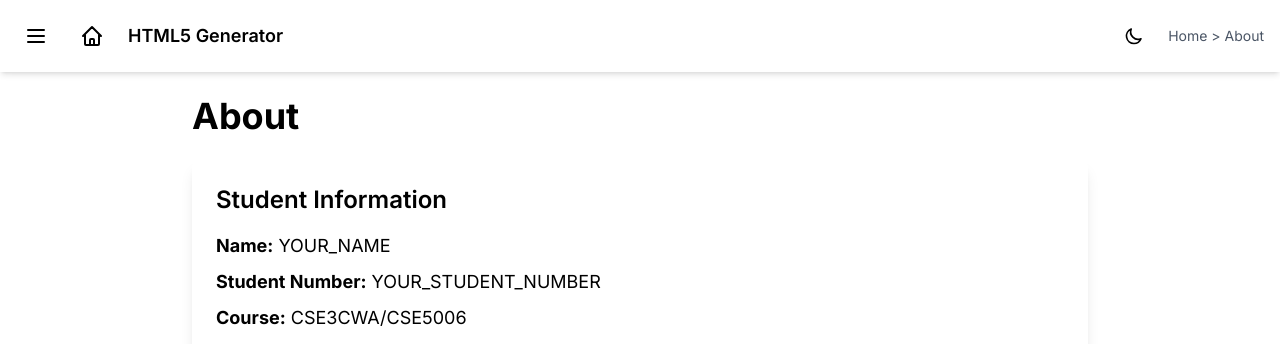
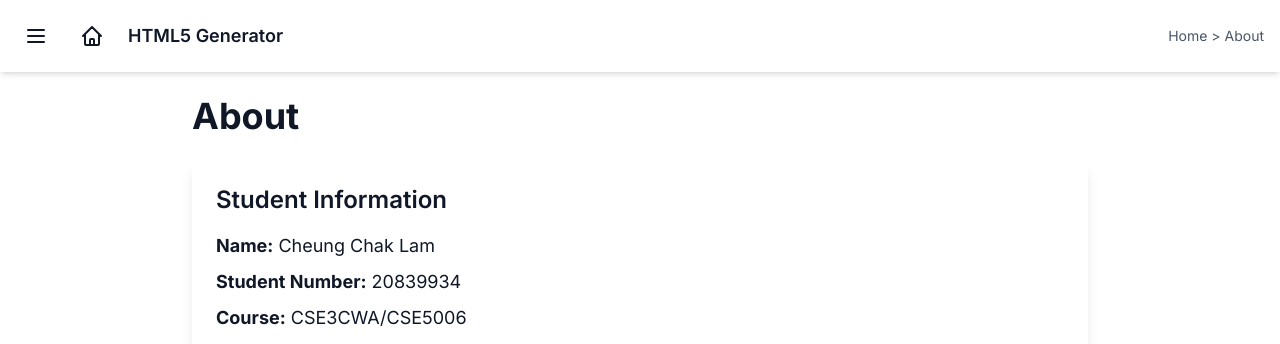
Before and after one commit to zh1030283726/cwa_a1, a Next.js app: page /about in a window 1280 px wide. Shown: the top 344 px of the page. Built offline with nearby package versions, Linux system fonts and the light colour scheme.

Commit message:
Remove Theme Toogle

```diff
--- a/app/about/page.tsx
+++ b/app/about/page.tsx
@@ -2,8 +2,8 @@
 
 export default function About() {
   // Replace with your details
-  const STUDENT_NAME = "YOUR_NAME"
-  const STUDENT_NUMBER = "YOUR_STUDENT_NUMBER"
+  const STUDENT_NAME = "Cheung Chak Lam"
+  const STUDENT_NUMBER = "20839934"
 
   return (
     <div className="max-w-4xl mx-auto">
--- a/app/components/Header.tsx
+++ b/app/components/Header.tsx
@@ -4,7 +4,6 @@ import { useState, useEffect } from 'react'
 import Link from 'next/link'
 import { usePathname } from 'next/navigation'
 import Cookies from 'js-cookie'
-import ThemeToggle from './ThemeToggle'
 
 export default function Header() {
   const [isMenuOpen, setIsMenuOpen] = useState(false)
@@ -72,7 +71,6 @@ export default function Header() {
           </div>
 
           <div className="flex items-center space-x-4">
-            <ThemeToggle />
             <div className="text-sm text-gray-600 dark:text-gray-400 hidden sm:block">
               {getBreadcrumbs()}
             </div>
--- a/app/components/ThemeToggle.tsx
+++ /dev/null
@@ -1,27 +0,0 @@
-'use client'
-
-import { useTheme } from '../providers/ThemeProvider'
-
-export default function ThemeToggle() {
-  const { theme, toggleTheme } = useTheme()
-
-  return (
-    <button
-      onClick={toggleTheme}
-      className="p-2 rounded-md hover:bg-gray-100 dark:hover:bg-gray-700 transition-all duration-200 group"
-      aria-label={`Switch to ${theme === 'light' ? 'dark' : 'light'} mode`}
-    >
-      {theme === 'light' ? (
-        <svg className="w-5 h-5 group-hover:rotate-180 transition-transform duration-500" fill="none" stroke="currentColor" viewBox="0 0 24 24">
-          <path strokeLinecap="round" strokeLinejoin="round" strokeWidth={2}
-            d="M20.354 15.354A9 9 0 018.646 3.646 9.003 9.003 0 0012 21a9.003 9.003 0 008.354-5.646z" />
-        </svg>
-      ) : (
-        <svg className="w-5 h-5 group-hover:rotate-180 transition-transform duration-500" fill="none" stroke="currentColor" viewBox="0 0 24 24">
-          <path strokeLinecap="round" strokeLinejoin="round" strokeWidth={2}
-            d="M12 3v1m0 16v1m9-9h-1M4 12H3m15.364 6.364l-.707-.707M6.343 6.343l-.707-.707m12.728 0l-.707.707M6.343 17.657l-.707.707M16 12a4 4 0 11-8 0 4 4 0 018 0z" />
-        </svg>
-      )}
-    </button>
-  )
-}
--- a/app/globals.css
+++ b/app/globals.css
@@ -1,13 +1,7 @@
 @import "tailwindcss";
 
-[data-theme='dark'] {
 
-    --foreground-rgb: 255, 255, 255;
-    --background-start-rgb: 0, 0, 0;
-    --background-end-rgb: 0, 0, 0;
-}
-
-body {
+html {
   color: rgb(var(--foreground-rgb));
   background: linear-gradient(
       to bottom,
--- a/app/layout.tsx
+++ b/app/layout.tsx
@@ -24,6 +24,15 @@ export default function RootLayout({
   return (
     <html lang="en" suppressHydrationWarning className="transition-colors duration-300">
       <body className={`${inter.className} min-h-screen bg-white dark:bg-gray-900 text-gray-900 dark:text-gray-100 transition-colors duration-300`} suppressHydrationWarning>
+      <script
+         dangerouslySetInnerHTML={{
+            __html: `(() => {
+              const saved = localStorage.getItem('theme');
+              const t = saved ?? (window.matchMedia('(prefers-color-scheme: dark)').matches ? 'dark' : 'light');
+             if (t === 'dark') document.documentElement.classList.add('dark');
+            })();`
+          }}
+        />
         <ThemeProvider>
           <div className="min-h-screen flex flex-col transition-colors duration-300">
             <div className="pointer-events-none fixed bottom-4 left-4 z-50 bg-gray-800 text-white px-3 py-1 rounded shadow-lg">
```
